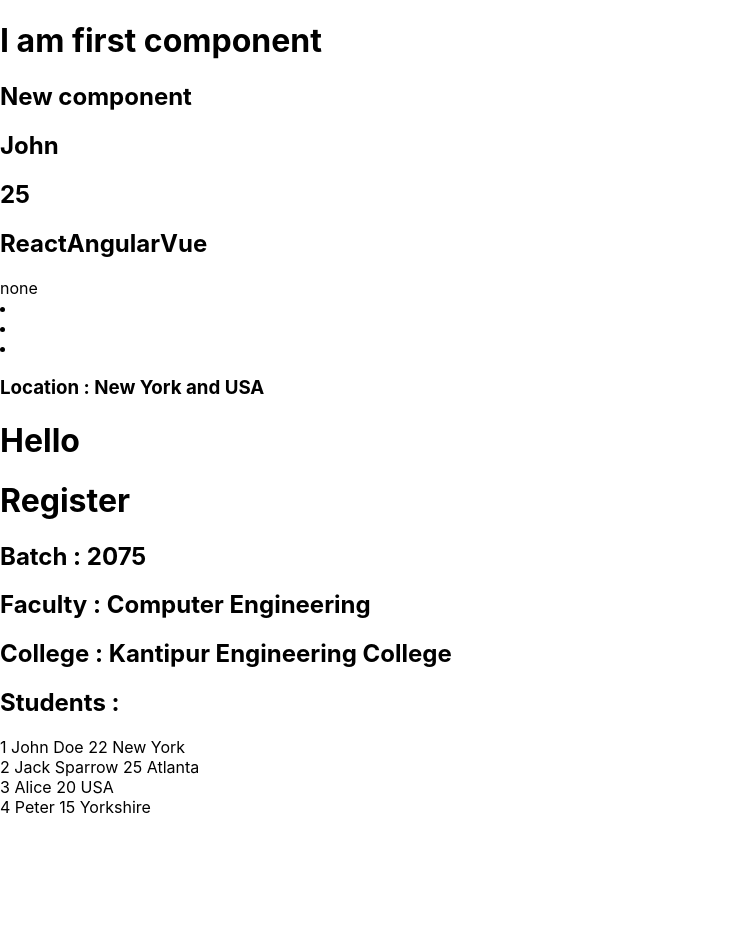
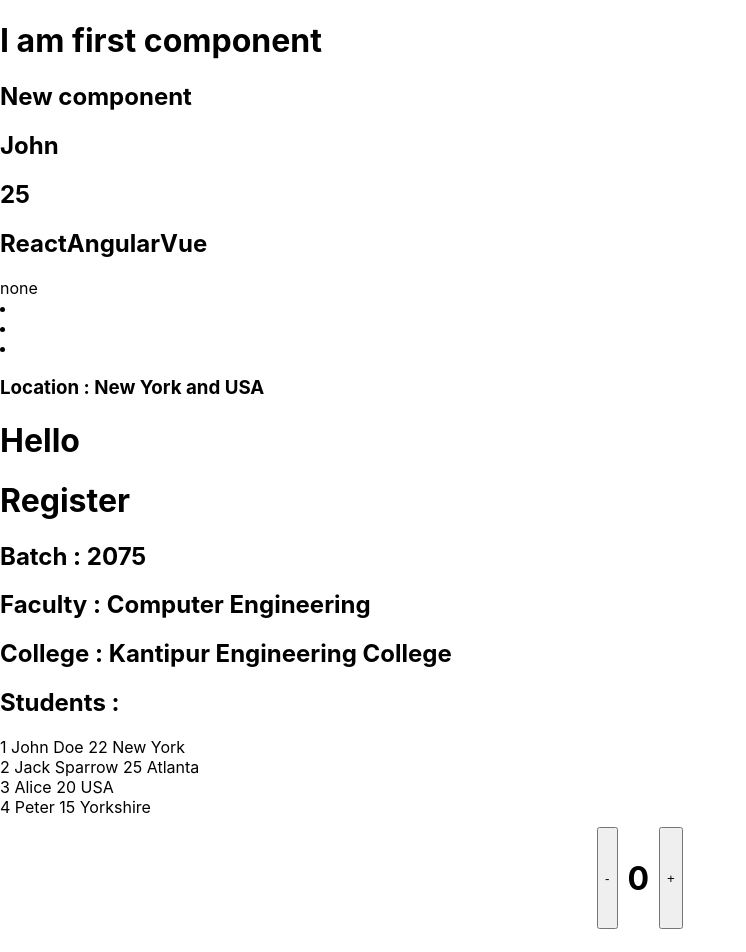
Before and after one commit to palhimalaya/externalTraining-React, a React (Create React App) app: page / in a window 1280 px wide. Shown: the top 952 px of the page, without its empty margins (0-746 px from the left). Before the commit the page ends 817 px from the top, so only its background shows below. Built offline with nearby package versions, Linux system fonts and the light colour scheme.

Commit message:
Create counter function using useState and onclick function

```diff
--- a/src/App.js
+++ b/src/App.js
@@ -1,3 +1,4 @@
+import Counter from "./components/Counter";
 import {First, Second} from "./components/FirstComponents";
 import Register from "./components/StudentRegister";
 import { STUDENTS } from './constants/index';
@@ -21,6 +22,7 @@ function App() {
       college = {'Kantipur Engineering College'}
       students = {STUDENTS}
       />
+      <Counter/>
     </div>
   );
 }
--- /dev/null
+++ b/src/components/Counter.js
@@ -0,0 +1,25 @@
+import React from 'react'
+import { useState } from 'react'
+
+const Counter = () => {
+    const [value, setValue] = useState(0)
+    const handlePlus = () => {
+        setValue(value + 1)
+    }
+    const handleMinus = () => {
+        if (value > 0) {
+            setValue(value - 1)
+        }
+
+    }
+  return (
+    <div style={{marginTop: '10px', display: 'flex', justifyContent: 'center', marginBottom: '100px'}}>
+        <button onClick={handleMinus}>-</button>
+        <h1 style={{padding:'10px'}}>{value}</h1>
+        <button  onClick={handlePlus}>+</button>
+
+    </div>
+  )
+}
+
+export default Counter
```
